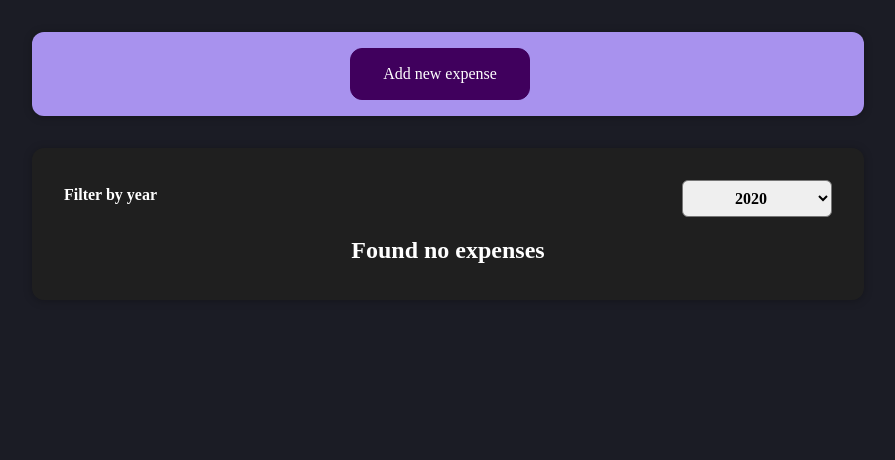
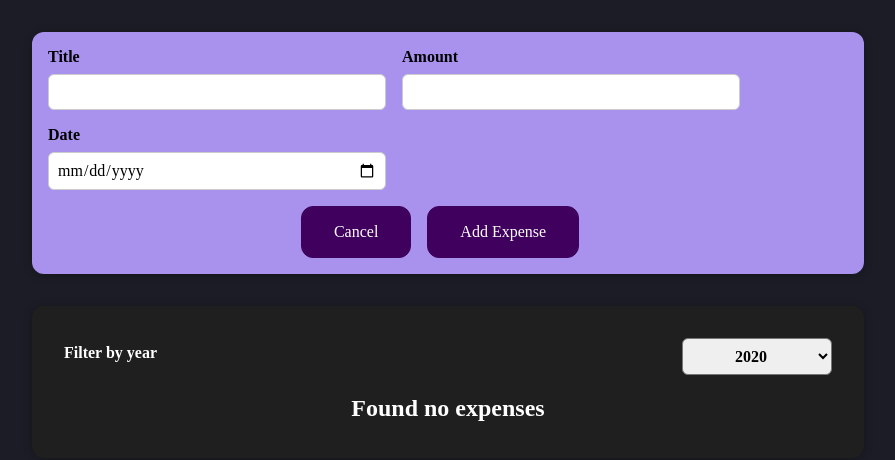
Before and after one commit to daltavida/Miness, a React (Create React App) app: page / in a window 1280 px wide. Both pictures are taken after a click on the button "Add new expense". Shown: the top 460 px of the page, without its empty margins (192-1087 px from the left). Built offline with nearby package versions, Linux system fonts and the light colour scheme.

Commit message:
Toggle editing if cancel or submit expense

```diff
--- a/src/components/NewExpense/ExpenseForm.js
+++ b/src/components/NewExpense/ExpenseForm.js
@@ -28,6 +28,8 @@ const ExpenseForm = (props) => {
     setEnteredTitle('');
     setEnteredAmount('');
     setEnteredDate('');
+
+    props.onCancel();
   };
 
   return (
@@ -59,6 +61,9 @@ const ExpenseForm = (props) => {
         </div>
       </div>
       <div className="new-expense__action">
+        <button type="button" onClick={props.onCancel}>
+          Cancel
+        </button>
         <button type="submit">Add Expense</button>
       </div>
     </form>
--- a/src/components/NewExpense/NewExpense.js
+++ b/src/components/NewExpense/NewExpense.js
@@ -21,8 +21,10 @@ const NewExpense = (props) => {
 
   return (
     <div className="new-expense">
-      {!isEditing && <button>Add new expense</button>}
-      {isEditing && <ExpenseForm onNewExpense={newExpenseData} />}
+      {!isEditing && <button onClick={toggleEditing}>Add new expense</button>}
+      {isEditing && (
+        <ExpenseForm onCancel={toggleEditing} onNewExpense={newExpenseData} />
+      )}
     </div>
   );
 };
```
